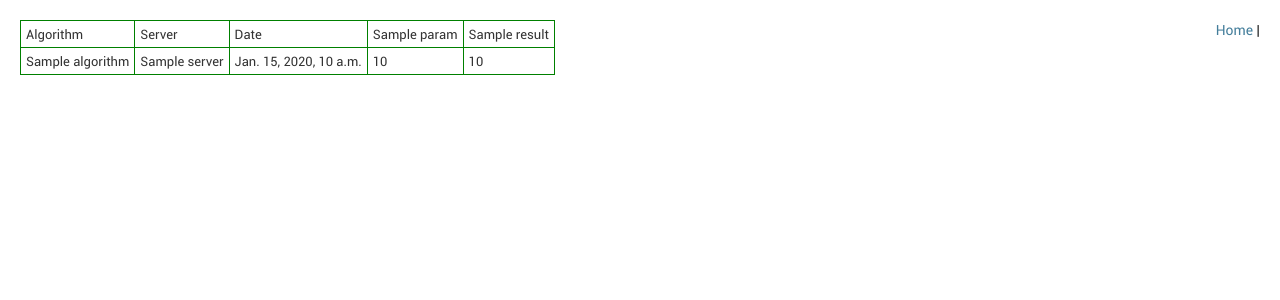
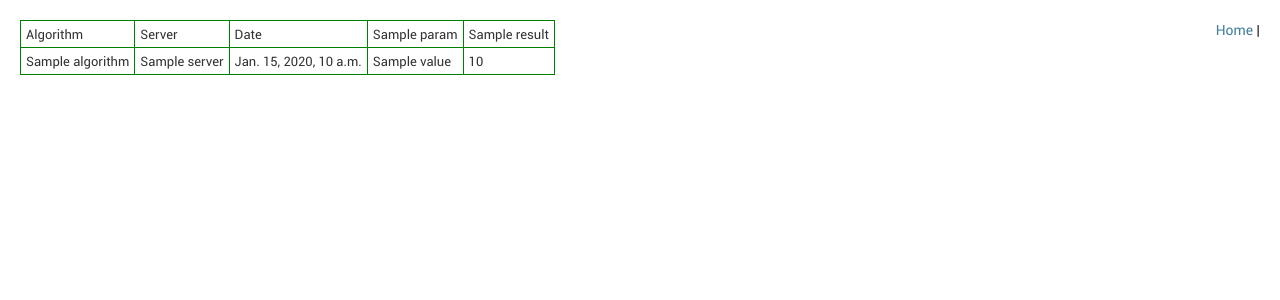
Before and after one commit to paryoja/expManager, a Django app: template mysite/projectManager/templates/projectManager/listSameExp.html in a window 1280 px wide. Shown: the top 300 px of the page. Run offline with Django 3.2, Linux system fonts and the light colour scheme; the template is opened without the code that fills it: most values are stand-ins (such as "Sample title", 1, 10 or a date in 2020).

Commit message:
print value correctly

```diff
--- a/mysite/projectManager/templates/projectManager/listSameExp.html
+++ b/mysite/projectManager/templates/projectManager/listSameExp.html
@@ -26,7 +26,11 @@
 		<td>{{ exp.server }}</td>
 		<td>{{ exp.exp_date }}</td>
 		{% for value in exp.toParamValueList %}
+			{% if value.isDigit %}
 			<td>{{ value | floatformat | intcomma }}</td>
+			{% else %}
+			<td>{{ value }}</td>
+			{% endif %}
 		{% endfor %}
 		{% for value in exp.toResultValueList %}
 			<td>{{ value | floatformat | intcomma }}</td>
```
